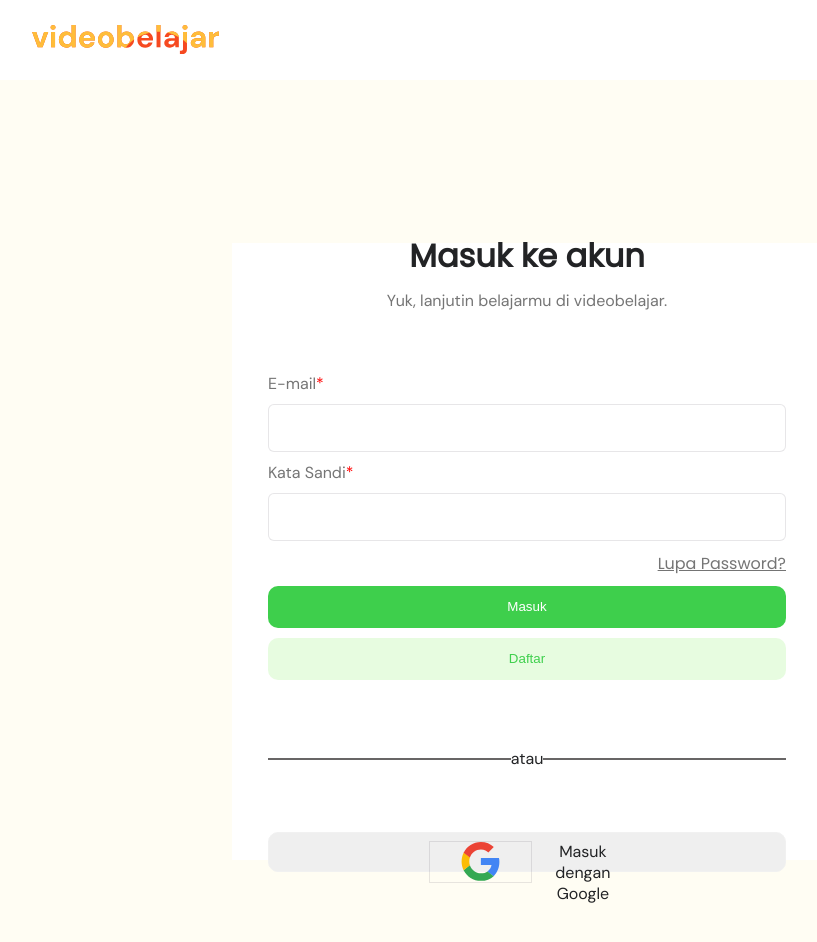
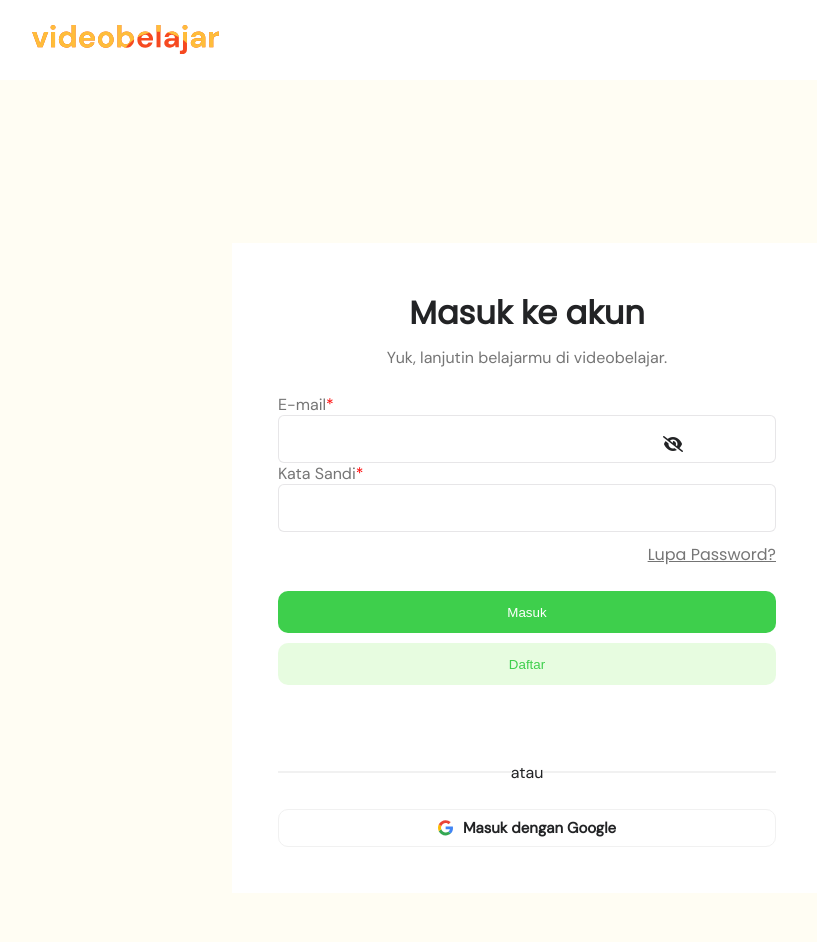
Before and after one commit to junandar1912/mision-5, a React (Vite) app: page /login in a window 1280 px wide. Shown: the top 942 px of the page, without its empty margins (113-930 px from the left). Built offline with nearby package versions, Linux system fonts and the light colour scheme.

Commit message:
fix Login

```diff
--- a/src/components/Page/Login/Login.css
+++ b/src/components/Page/Login/Login.css
@@ -8,17 +8,14 @@
     background-color: #FFFDF3;
     font-family: 'Poppins', 'Dm sans';
     justify-items: center;
-    padding-top: 163px;
-    padding-bottom: 163px;
 }
 
 .container {
     display: flex;
     flex-direction: column;
     justify-content: center;
-    padding: 36px;
-    gap: 36px;
-    height: 617px;
+    padding: 46px;
+    height: 650px;
     width: 590px;
     background-color: #ffff;
 }
@@ -49,7 +46,6 @@
 .my-form {
     display: flex;
     flex-direction: column;
-    gap: 10px;
     width: 100%;
     height: 944px;
 }
@@ -57,7 +53,7 @@
 .tombol {
     display: flex;
     flex-direction: column;
-    gap: 30px;
+    gap: 16px;
     width: 100%;
     height: 100px;
 }
@@ -69,12 +65,41 @@
     border-radius: 10px;
 }
 
+.icon-toogle {
+    position: absolute;
+    right: 37.5%;
+    top: 54%;
+    height: 24px;
+    width: 24px;
+    color: #222325;
+    cursor: pointer;
+}
+
 span {
     color: red;
 }
 
+
+a {
+    align-self: flex-end;
+    color: #333333AD;
+    margin-top: 10px;
+    cursor: pointer;
+}
+
+.tombol {
+    margin-top: 24px;
+    margin-bottom: 24px;
+}
+
 button {
+    cursor: pointer;
+}
+
+.masuk {
     align-items: center;
+    background-color: #3ECF4C;
+    color: #FFFFFF;
     width: 100%;
     height: 42px;
     border: 1px solid transparent;
@@ -82,37 +107,45 @@
     cursor: pointer;
 }
 
-.masuk {
-    background-color: #3ECF4C;
-    color: #FFFFFF;
+.daftar {
+    align-items: center;
+    background-color: #E2FCD9CC;
+    color: #3ECF4C;
+    width: 100%;
+    height: 42px;
+    border: 1px solid transparent;
+    border-radius: 10px;
+    cursor: pointer;
 }
 
-.daftar {
-    background-color: #E2FCD9CC;
-    color: #3ECF4C;
+.divider::before, .divider::after {
+    gap: 10px;
+    width: 100%;
+    background-color: rgba(241, 241, 241, 1);
 }
 
 .google {
+    background-color: #FFFFFF;
     border: 1px solid #F1F1F1;
-    justify-items: center;
+    border-radius: 10px;
 }
 
 .isi {
     display: flex;
     flex-direction: row;
-    justify-content: center;
+    justify-items: center;
     padding: 8px 26px;
-    gap: 8px;
-    width: 249px;
-    height: 38px;
+    justify-content: space-around;
+    gap: 10px;
 }
 
-.btn-g {
+.img-g {
     width: 15px;
     height: 20px;
 }
 
-a {
-    align-self: flex-end;
-    color: #333333AD;
+.p-google {
+    font-family: 'DM Sans';
+    font-weight: 700;
+    font-size: 15px;
 }
--- a/src/components/Page/Login/Login.jsx
+++ b/src/components/Page/Login/Login.jsx
@@ -17,6 +17,7 @@
           <input type="text"/>
           <label htmlFor="password">Kata Sandi<span>*</span></label>
           <input type="password" />
+          <span className='icon-toogle'><i className='fas fa-eye-slash'></i></span>
           <a href="http://">Lupa Password?</a>
         <div className='tombol'>
           <button type='submit' className='masuk'>Masuk</button>
@@ -26,8 +27,8 @@
         <span className='divider' ><p>atau</p></span>
         <button className='google' type='submit'>
           <div className='isi'>
-           <img src="./src/assets/gambar/logos_google-icon.svg" alt="button" className='btn-g'/>
-           <p>Masuk dengan Google</p>
+           <img src="./src/assets/gambar/logos_google-icon.svg" alt="button" className='img-g'/>
+           <p className='p-google'>Masuk dengan Google</p>
           </div>
         </button>
       </div>
--- a/src/components/Page/Registrasi/Registrasi.css
+++ b/src/components/Page/Registrasi/Registrasi.css
@@ -76,7 +76,7 @@
     flex-direction: row;
 }
 
-img {
+.i-google {
     width: 15px;
     height: 20px;
 }
--- a/src/components/Page/Registrasi/Registrasi.jsx
+++ b/src/components/Page/Registrasi/Registrasi.jsx
@@ -42,7 +42,7 @@
         <div className='divider'><span>atau</span></div>
         <button className='btn-g' type='submit'>
           <div className='btn'>
-            <img src="./src/assets/gambar/logos_google-icon.svg" alt="btn-g" />
+            <img src="./src/assets/gambar/logos_google-icon.svg" alt="btn-g" className='i-google'/>
             <p className='titel'>Masuk dengan google</p>
           </div>
         </button>
--- a/src/components/Page/menu/Menu.css
+++ b/src/components/Page/menu/Menu.css
@@ -79,7 +79,7 @@
 
 
 
-footer {
+.footer-container {
     display: flex;
     flex-direction: column;
     height: 400px;
@@ -88,6 +88,7 @@
     background: linear-gradient(#000000CC), url("../../../assets/gambar/background2.jpg");
     background-position: center;
     background-size: cover;
+    justify-content: center;
 }
 
 .fot-con {
--- a/src/components/Page/menu/Menu.jsx
+++ b/src/components/Page/menu/Menu.jsx
@@ -1,6 +1,6 @@
 import React from 'react'
-import Header from '../../Header/Header'
-import Footer from '../../Footer/Footer'
+import Header from '../../Header/Header.jsx'
+import Footer from '../../Footer/Footer.jsx'
 import './Menu.css'
 
 const Menu = () => {
@@ -28,7 +28,7 @@
             <a href="http://">Bisnis</a>
           </div>
         </main>
-        <footer>
+        <div className='footer-container'>
           <div className='fot-con'>
             <div className='judul-fot'>
               <p className='p1-fot'>NEWSLETTER</p>
@@ -42,7 +42,7 @@
               <button type='submit' className='ctr-butt'>Subscribe</button>
             </div>
           </div>
-        </footer>
+        </div>
     </body>
     <Footer/>
     </>
```
Also changed, not shown: src/components/Page/Detail-produk/Detail.jsx (added, +24 -0 lines).
